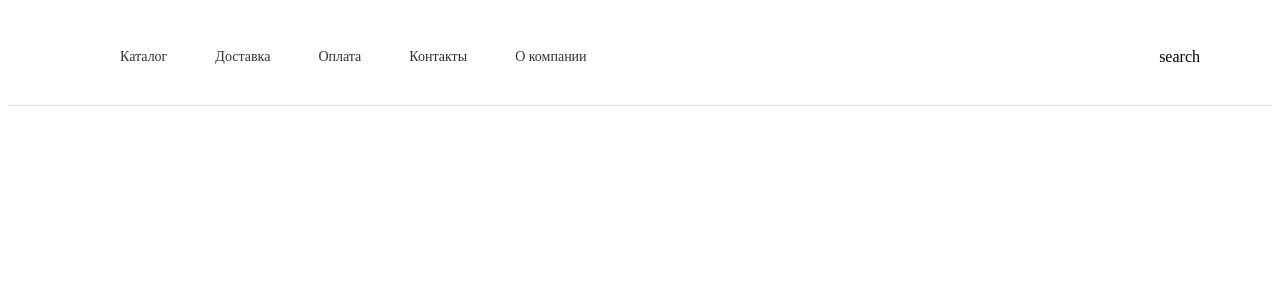
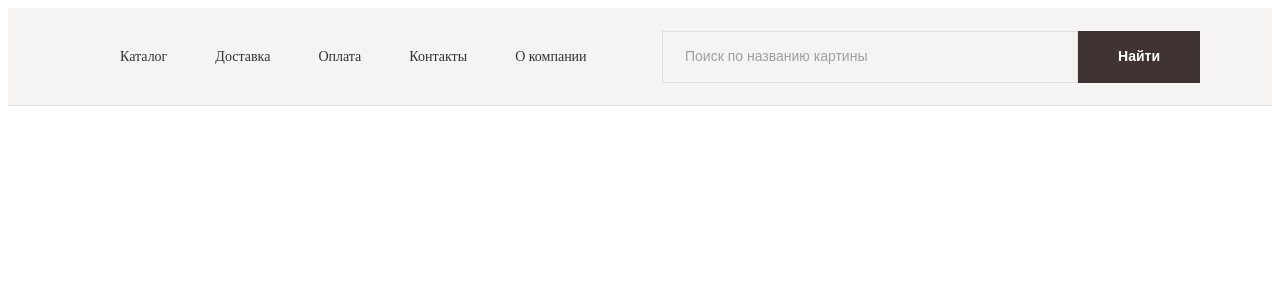
Before and after one commit to litvinovsl/vue-shop-paintings, a Vue app: page / in a window 1280 px wide. Shown: the top 300 px of the page. Built offline with nearby package versions, Linux system fonts and the light colour scheme.

Commit message:
create search form

```diff
--- a/src/App.vue
+++ b/src/App.vue
@@ -1,5 +1,5 @@
 <template>
-  <div id="App">
+  <div class="app" id="App">
     <Header />
   </div>
 </template>
@@ -17,4 +17,8 @@ export default {
 </script>
 
 <style>
+.app{
+  background-color:#F6F3F3;
+  height: 100%;
+}
 </style>
--- a/src/components/header-search.vue
+++ b/src/components/header-search.vue
@@ -1,7 +1,8 @@
 <template>
-    <div class="search">
-        search
-    </div>
+    <form class="search-form">
+        <input class="search-form__input" type="text" placeholder="Поиск по названию картины">
+        <button class="search-form__button" type="submit">Найти</button>
+    </form>
 </template>
 
 <script>
@@ -11,7 +12,36 @@ export default {
 </script>
 
 <style>
-.search{
+.search-form {
+    display: flex;
+    flex-direction: row;
+    align-items: center;
+}
+
+.search-form__input {
+    width: 410px;
+    height: 48px;
+    border: 1px solid #E1E1E1;
+    background-color: #F6F3F3;
 
 }
+
+.search-form__input::-webkit-input-placeholder {
+    padding-left: 20px;
+    font-size: 14px;
+    line-height: 150%;
+    color: #9F9F9F;
+}
+
+.search-form__button {
+    width: 122px;
+    height: 52px;
+    border: 0;
+    padding: 0;
+    background-color: #403432;
+    color: #FFF;
+    font-weight: 700;
+    font-size: 14px;
+    line-height: 150%;
+}
 </style>
```
